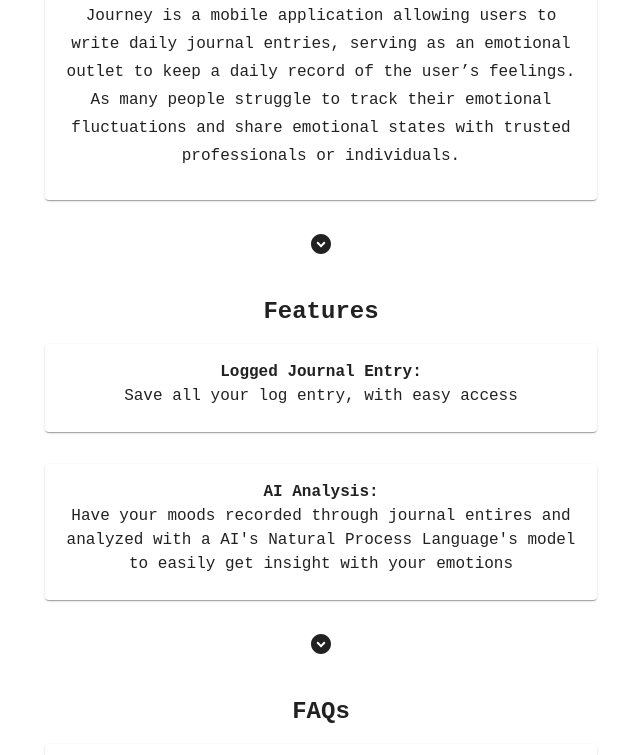
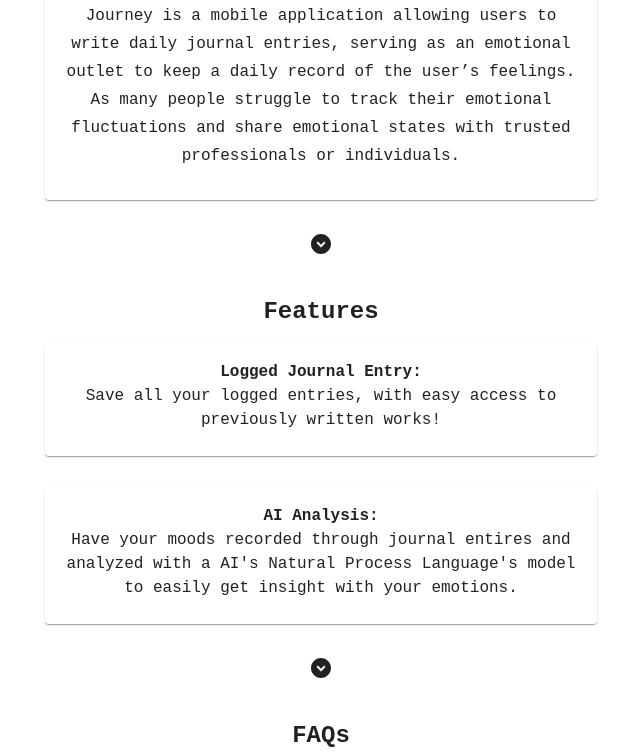
Before and after one commit to CSC190-289/HU-HackSP25, a React (Vite) app in the folder frontend/: page / in a window 1280 px wide. Shown: the part 460-1215 px from the top of the page, without its empty margins (319-959 px from the left). Built offline with nearby package versions, Linux system fonts and the light colour scheme; no server answers.

Commit message:
Addition to splash page blurb

```diff
--- a/frontend/src/components/splash/Features.tsx
+++ b/frontend/src/components/splash/Features.tsx
@@ -16,7 +16,7 @@ function Features(props: { ref?: React.Ref<unknown> }) {
             <RA.Bounce triggerOnce>
               <Typography fontWeight={700}>Logged Journal Entry:</Typography>
               <Typography>
-              Save all your log entry, with easy access
+              Save all your logged entries, with easy access to previously written works!
               </Typography>
             </RA.Bounce>
           </CardContent>
@@ -26,7 +26,7 @@ function Features(props: { ref?: React.Ref<unknown> }) {
             <RA.Bounce triggerOnce>
               <Typography fontWeight={700}>AI Analysis:</Typography>
               <Typography>
-              Have your moods recorded through journal entires and analyzed with a AI's Natural Process Language's model to easily get insight with your emotions
+              Have your moods recorded through journal entires and analyzed with a AI's Natural Process Language's model to easily get insight with your emotions.
               </Typography>
             </RA.Bounce>
           </CardContent>
```
